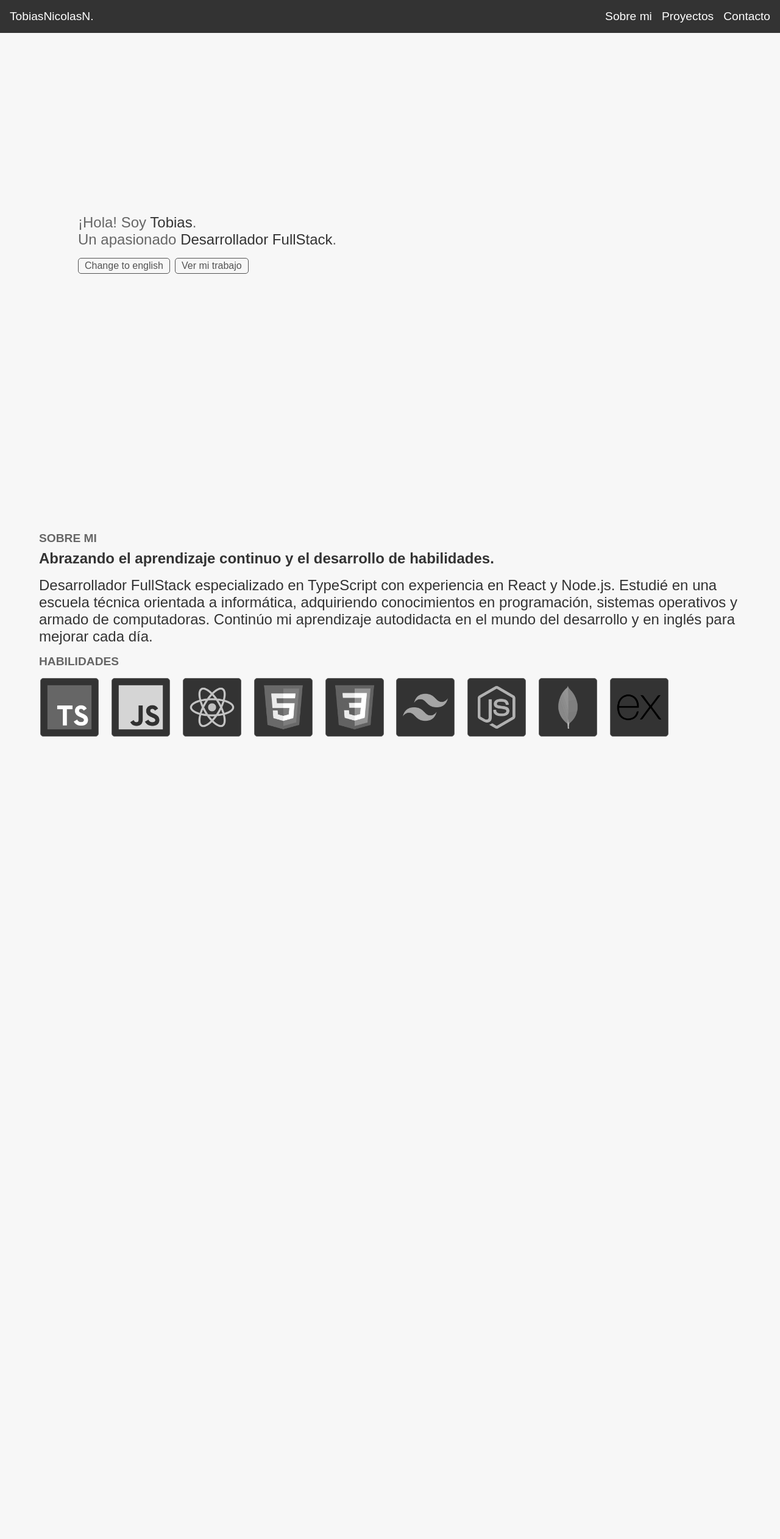
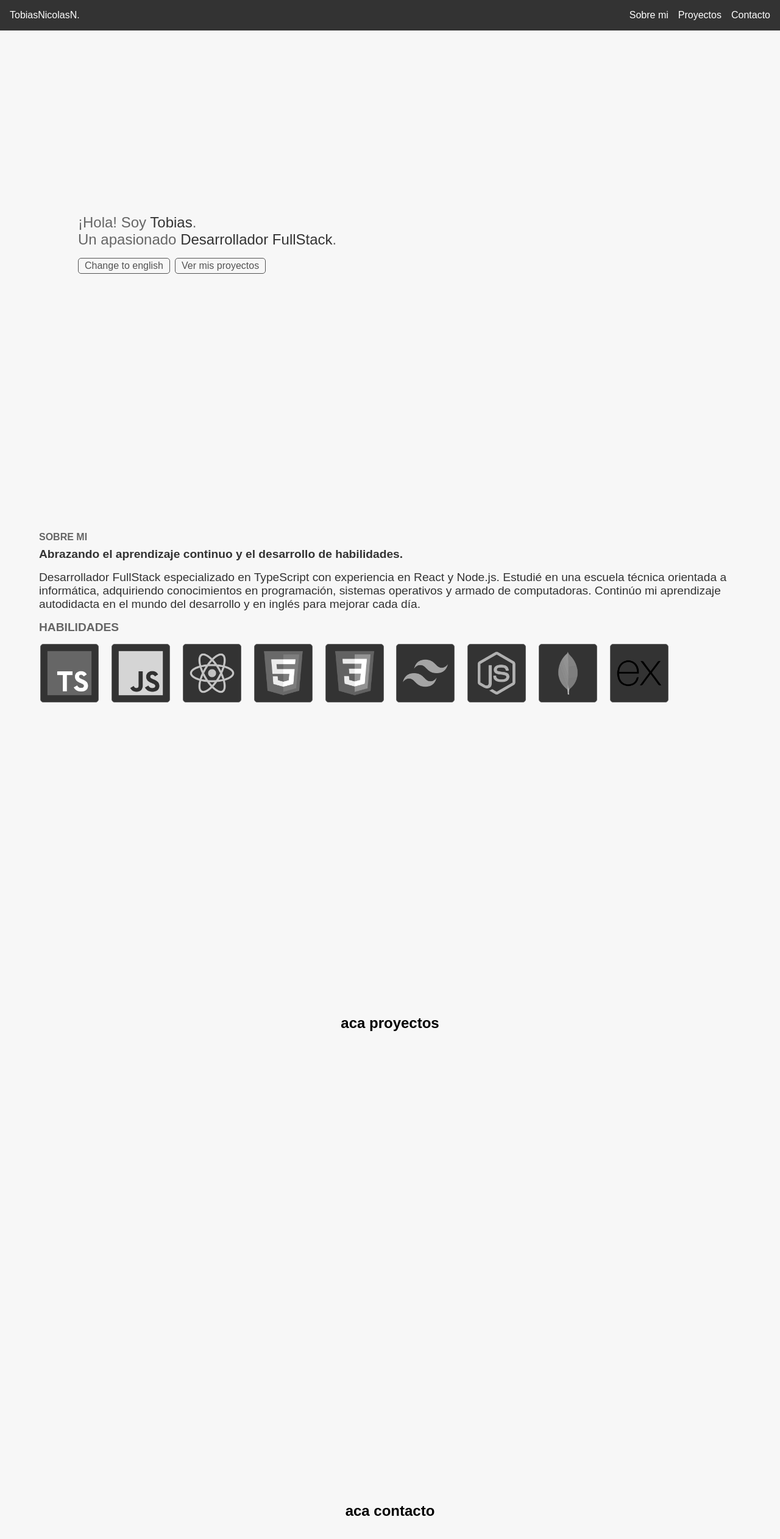
Before and after one commit to tobiasNicolasN/tobiasNPortfolio, a React (Vite) app: page / in a window 1280 px wide. Shown: the top 2524 px of the page at 61% size. Before the commit the page ends 1600 px from the top, so only its background shows below. Built offline with nearby package versions, Linux system fonts and the light colour scheme.

Commit message:
href added

```diff
--- a/src/App.module.css
+++ b/src/App.module.css
@@ -3,3 +3,7 @@
     display: flex;
     justify-content: center;
 }
+
+.prueba{
+    margin-top: 4rem;
+}
--- a/src/App.tsx
+++ b/src/App.tsx
@@ -1,20 +1,40 @@
 import NavBar from "./components/NavBar";
 import style from "./App.module.css";
-import Intro from "./components/Intro";
 import { useState } from "react";
 import AboutMe from "./components/AboutMe";
+import Intro from "./components/Intro";
 
 function App() {
   const [language, setLanguage] = useState("es");
+  const [activeSection, setActiveSection] = useState('');
+
+  const handleSectionChange = (sectionId: string) => {
+    setActiveSection(sectionId);
+    scrollToSection(sectionId);
+  };
+
+  const scrollToSection = (sectionId: string) => {
+    const section = document.getElementById(sectionId);
+    if (section) {
+      section.scrollIntoView({ behavior: 'smooth' });
+    }
+  };
 
   return (
     <>
-      <NavBar language={language} />
+      <NavBar language={language} onSectionChange={handleSectionChange} />
       <section className={style.section}>
-        <Intro language={language} setLanguage={setLanguage} />
+        <Intro language={language} setLanguage={setLanguage}/>
       </section>
-      <section className={style.section}>
+      <section className={style.section} id="about">
+        {/* Contenido de la sección "Sobre mi" */}
         <AboutMe language={language}/>
+      </section>
+      <section className={style.section} id="projects">
+        <h1 className={style.prueba}>{(language === "es") ? "aca proyectos" : "here projects"}</h1>
+      </section>
+      <section className={style.section} id="contact">
+        <h1 className={style.prueba}>{(language === "es") ? "aca contacto" : "here contact"}</h1>
       </section>
     </>
   );
--- a/src/components/Intro.tsx
+++ b/src/components/Intro.tsx
@@ -31,7 +31,7 @@ function Intro({ language, setLanguage }: Props) {
             <button className={style.button} onClick={() => handleLanguage()}>
               Change to english
             </button>
-            <button className={style.button}>Ver mi trabajo</button>
+            <a className={style.button} href="#projects">Ver mis proyectos</a>
           </div>
         </div>
       ) : (
@@ -53,7 +53,7 @@ function Intro({ language, setLanguage }: Props) {
             <button className={style.button} onClick={() => handleLanguage()}>
               Cambiar a español
             </button>
-            <button className={style.button}>Check my work</button>
+            <button className={style.button}>Check my projects</button>
           </div>
         </div>
       )}
--- a/src/components/NavBar.tsx
+++ b/src/components/NavBar.tsx
@@ -4,33 +4,41 @@ import { IoMenu, IoCloseSharp } from "react-icons/io5";
 
 interface Props {
   language: string;
+  onSectionChange: (sectionId: string) => void;
 }
 
-function NavBar({ language }: Props) {
+function NavBar({ language, onSectionChange }: Props) {
   const [showMenu, setShowMenu] = useState(false);
+
   const handleMenu = () => {
     setShowMenu(!showMenu);
+    document.body.style.overflow = showMenu ? "auto" : "hidden";
+  };
+
+  const handleMenuItemClick = (sectionId: string) => {
+    setShowMenu(false);
+    document.body.style.overflow = "auto";
+    onSectionChange(sectionId);
   };
 
   return (
     <>
-      {language === "es" ? (
       <div className={style.container}>
         <h1 className={style.name}>TobiasNicolasN.</h1>
         <ul className={style.nav}>
           <li>
-              <a className={style.navItem} href="#">
-                Sobre mi
+            <a className={style.navItem} href="#about" onClick={() => handleMenuItemClick("about")}>
+              {language === "es" ? "Sobre mi" : "About me"}
             </a>
           </li>
           <li>
-              <a className={style.navItem} href="#">
-                Proyectos
+            <a className={style.navItem} href="#projects" onClick={() => handleMenuItemClick("projects")}>
+              {language === "es" ? "Proyectos" : "Projects"}
             </a>
           </li>
           <li>
-              <a className={style.navItem} href="#">
-                Contacto
+            <a className={style.navItem} href="#contact" onClick={() => handleMenuItemClick("contact")}>
+              {language === "es" ? "Contacto" : "Contact"}
             </a>
           </li>
         </ul>
@@ -38,85 +46,29 @@ function NavBar({ language }: Props) {
           <IoMenu onClick={() => handleMenu()} />
         </a>
 
-          <div
-            className={
-              showMenu ? `${style.menu} ${style.showMenu}` : style.hide
-            }
-          >
+        <div className={showMenu ? `${style.menu} ${style.showMenu}` : style.hide}>
           <ul className={style.navMenu}>
             <a className={style.closeButton} onClick={() => handleMenu()}>
               <IoCloseSharp />
             </a>
             <li>
-                <a className={style.navMenuItem} href="#">
-                  Sobre mi
+              <a className={style.navMenuItem} href="#about" onClick={() => handleMenuItemClick("about")}>
+                {language === "es" ? "Sobre mi" : "About me"}
               </a>
             </li>
             <li>
-                <a className={style.navMenuItem} href="#">
-                  Proyectos
+              <a className={style.navMenuItem} href="#projects" onClick={() => handleMenuItemClick("projects")}>
+                {language === "es" ? "Proyectos" : "Projects"}
               </a>
             </li>
             <li>
-                <a className={style.navMenuItem} href="#">
-                  Contacto
+              <a className={style.navMenuItem} href="#contact" onClick={() => handleMenuItemClick("contact")}>
+                {language === "es" ? "Contacto" : "Contact"}
               </a>
             </li>
           </ul>
         </div>
       </div>
-      ) : (
-        <div className={style.container}>
-          <h1 className={style.name}>TobiasNicolasN.</h1>
-          <ul className={style.nav}>
-            <li>
-              <a className={style.navItem} href="#">
-                About me
-              </a>
-            </li>
-            <li>
-              <a className={style.navItem} href="#">
-                Projects
-              </a>
-            </li>
-            <li>
-              <a className={style.navItem} href="#">
-                Contact
-              </a>
-            </li>
-          </ul>
-          <a className={style.menuButton} href="#">
-            <IoMenu onClick={() => handleMenu()} />
-          </a>
-
-          <div
-            className={
-              showMenu ? `${style.menu} ${style.showMenu}` : style.hide
-            }
-          >
-            <ul className={style.navMenu}>
-              <a className={style.closeButton} onClick={() => handleMenu()}>
-                <IoCloseSharp />
-              </a>
-              <li>
-                <a className={style.navMenuItem} href="#">
-                  About me
-                </a>
-              </li>
-              <li>
-                <a className={style.navMenuItem} href="#">
-                  Projects
-                </a>
-              </li>
-              <li>
-                <a className={style.navMenuItem} href="#">
-                  Contact
-                </a>
-              </li>
-            </ul>
-          </div>
-        </div>
-      )}
     </>
   );
 }
--- a/src/styles/AboutMe.module.css
+++ b/src/styles/AboutMe.module.css
@@ -4,7 +4,7 @@
 }
 
 .sectionName{
-    font-size: 1.2rem;
+    font-size: 1rem;
     color: #666666;
 }
 
@@ -15,7 +15,7 @@
 }
 
 .slogan{
-    font-size: 1.5rem;
+    font-size: 1.2rem;
     font-weight: 600;
     margin-top: 0.5rem;
     color: #333333;
@@ -23,7 +23,7 @@
 
 .text {
     margin-top: 1rem;
-    font-size: 1.5rem;
+    font-size: 1.2rem;
     font-weight: 400;
     color: #333333;
 }
--- a/src/styles/Intro.module.css
+++ b/src/styles/Intro.module.css
@@ -28,6 +28,7 @@
 }
 
 .button{
+    text-decoration: none;
     padding: 3px 10px;
     background: transparent;
     color: #535353;
--- a/src/styles/NavBar.module.css
+++ b/src/styles/NavBar.module.css
@@ -11,7 +11,7 @@
 
 .name {
     padding: 1rem;
-    font-size: 1.2rem;
+    font-size: 1rem;
     font-weight: 500;
     color: #FFFFFF;
 }
@@ -20,7 +20,7 @@
     padding: 1rem;
     text-decoration: none;
     color: #b3b3b3;
-    font-size: 1.5rem;
+    font-size: 1.3rem;
 }
 
 .nav {
@@ -34,7 +34,7 @@
 .navItem, .navMenuItem {
     text-decoration: none;
     color: #FFFFFF;
-    font-size: 1.2rem;
+    font-size: 1rem;
     font-weight: 500;
 }
 
```
Lines whose indentation alone changed are shown as unchanged.
